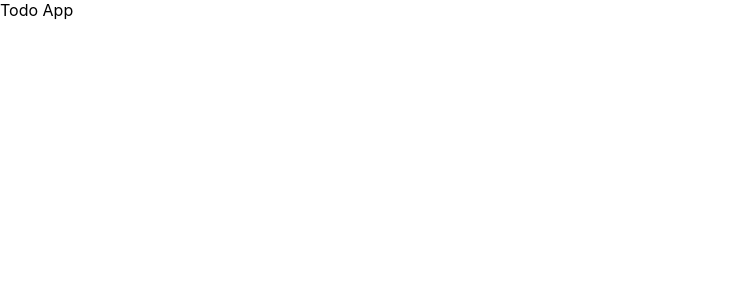
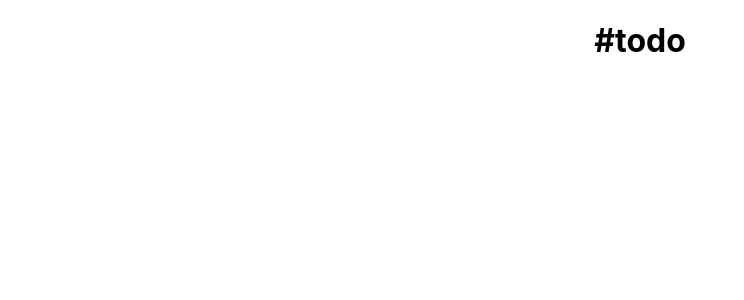
Before and after one commit to MFabri31/todo-app, a React (Create React App) app: page / in a window 1280 px wide. Shown: the top 300 px of the page, without its empty margins (0-744 px from the left). Built offline with nearby package versions, Linux system fonts and the light colour scheme.

Commit message:
Agrega el componente header a la pagina home

```diff
--- a/src/App.js
+++ b/src/App.js
@@ -1,7 +1,12 @@
 import React from "react";
+import Home from "./pages/Home";
 
 const App = () => {
-  return <div className="App">Todo App</div>;
+  return (
+    <div className="container">
+      <Home />
+    </div>
+  );
 };
 
 export default App;
--- /dev/null
+++ b/src/components/Header.css
@@ -0,0 +1,3 @@
+.title {
+  text-align: center;
+}
--- /dev/null
+++ b/src/components/Header.js
@@ -0,0 +1,12 @@
+import React from "react";
+import "./Header.css";
+
+const Header = () => {
+  return (
+    <header>
+      <h1 class="title">#todo</h1>
+    </header>
+  );
+};
+
+export default Header;
--- a/src/index.css
+++ b/src/index.css
@@ -1,3 +1,13 @@
+html {
+  box-sizing: border-box;
+}
+
+*,
+*::before,
+*::after {
+  box-sizing: inherit;
+}
+
 body {
   margin: 0;
   font-family: -apple-system, BlinkMacSystemFont, "Segoe UI", "Roboto", "Oxygen",
@@ -5,4 +15,11 @@ body {
     sans-serif;
   -webkit-font-smoothing: antialiased;
   -moz-osx-font-smoothing: grayscale;
+  min-height: 100vh;
 }
+
+.container {
+  max-width: 1200px;
+  margin-left: auto;
+  margin-right: auto;
+}
--- /dev/null
+++ b/src/pages/Home.js
@@ -0,0 +1,12 @@
+import React from "react";
+import Header from "../components/Header";
+
+const Home = () => {
+  return (
+    <div>
+      <Header />
+    </div>
+  );
+};
+
+export default Home;
```
